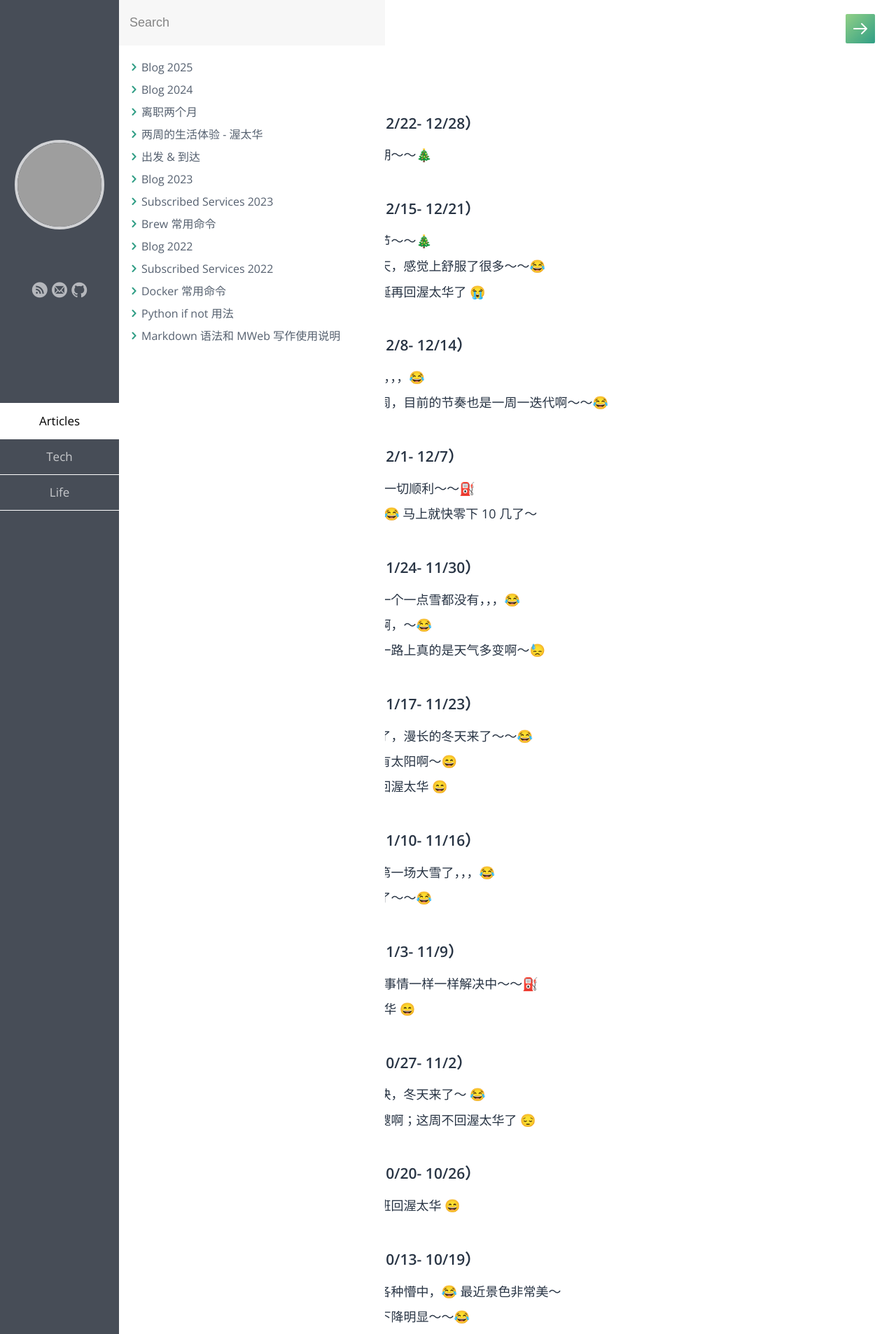
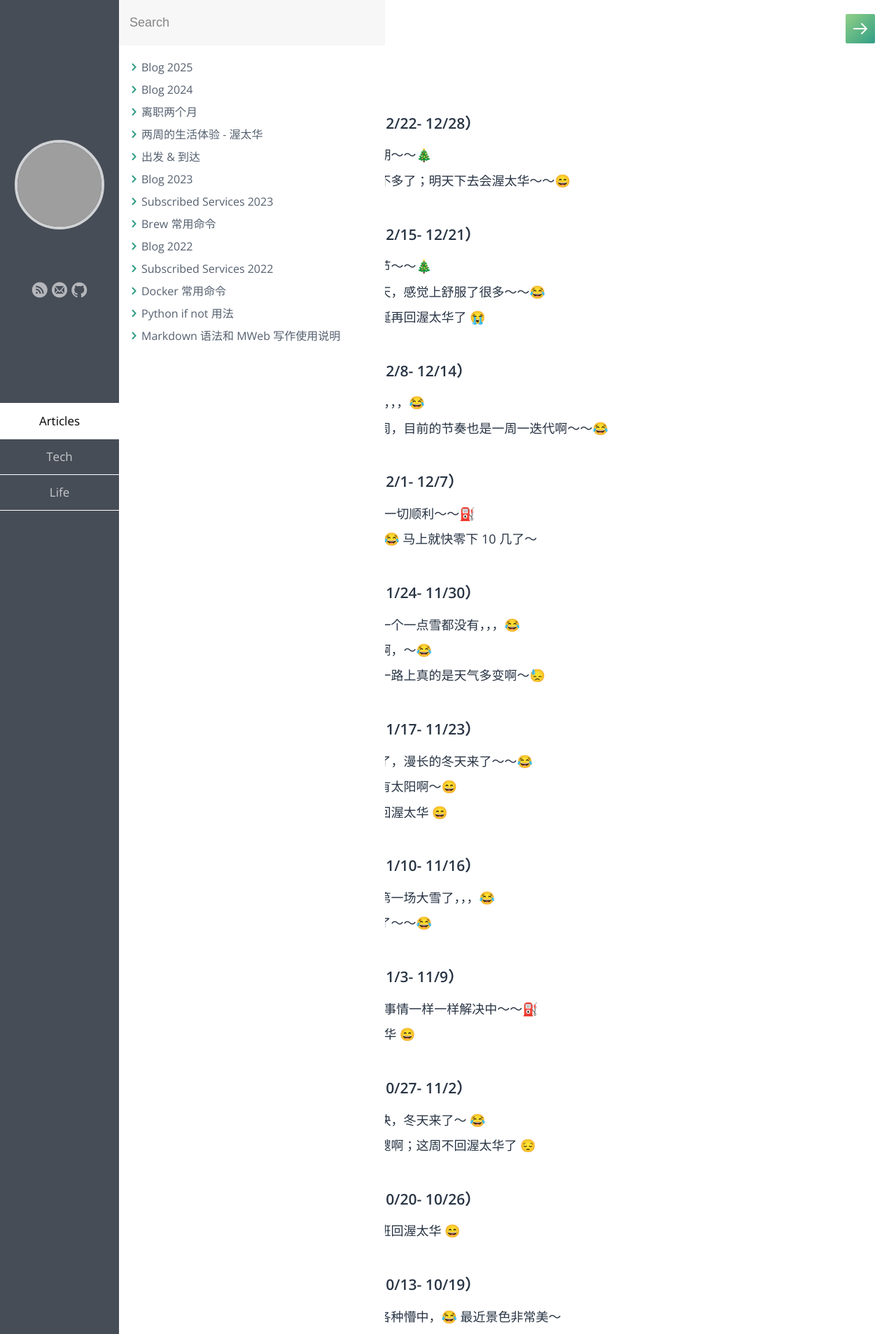
Before and after one commit to samxupeiran/samxupeiran.github.io, a Jekyll site: the page built from _posts/life/2025-01-02-my-blog.md, in a window 1280 px wide. Shown: the top 1907 px of the page at 70% size. Built offline with Jekyll 4.4.1, drawn with Linux system fonts in a browser that asks for light colours; some web fonts are replaced; some of the changed text lies outside the part shown; grey boxes are pictures that could not be loaded.

Commit message:
feat: add weekly blog 12/23

```diff
--- a/_posts/life/2025-01-02-my-blog.md
+++ b/_posts/life/2025-01-02-my-blog.md
@@ -8,6 +8,7 @@ tags: Blog
 
 - ### 2025 年 12 月 第 4 周（12/22- 12/28）
      - 12/22 圣诞周了，期待假期～～🎄
+     - 12/23 节前工作基本都差不多了；明天下去会渥太华～～😄
 
 - ### 2025 年 12 月 第 3 周（12/15- 12/21）
      - 12/15 周一啦，等待圣诞节～～🎄
```
